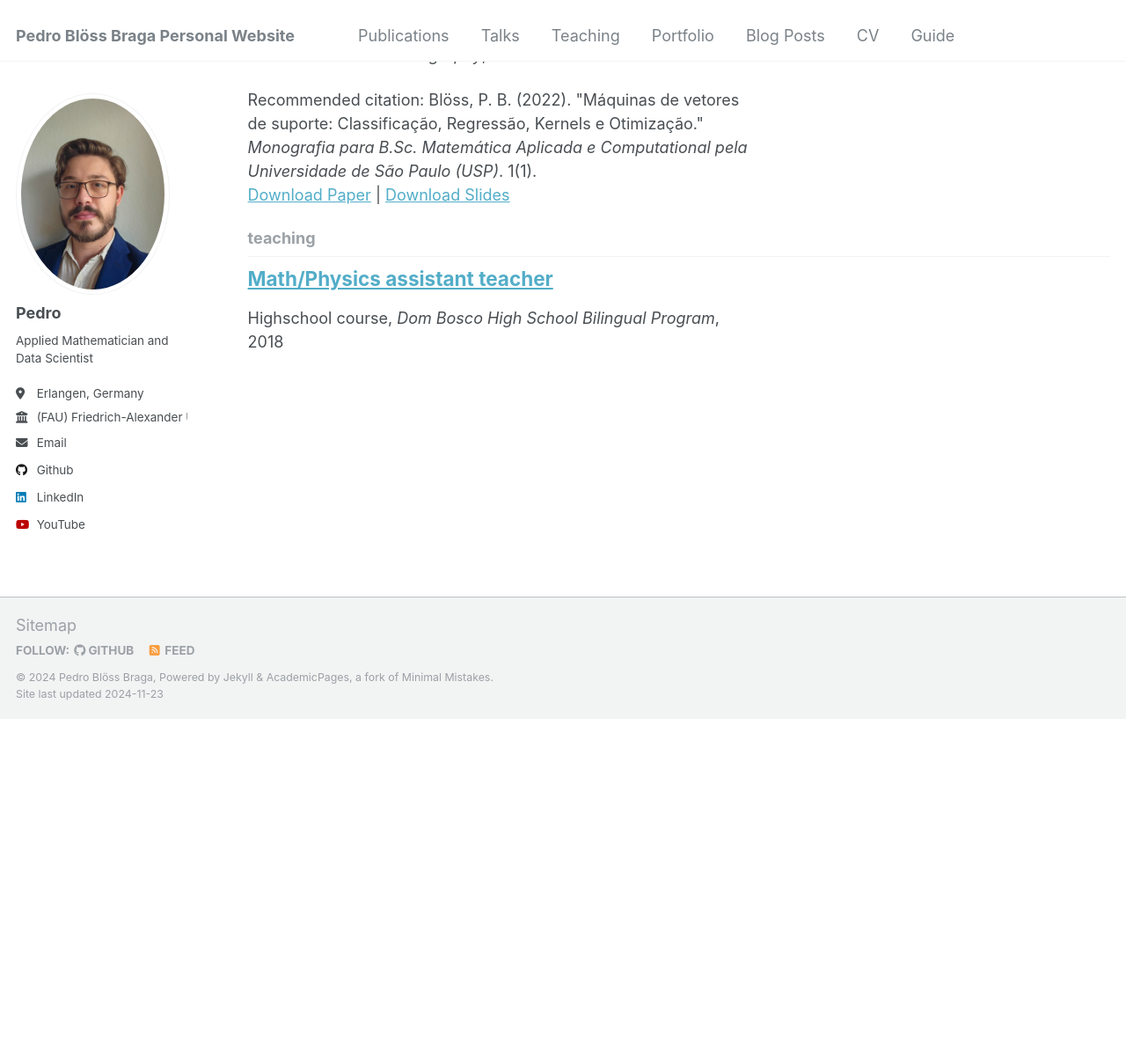
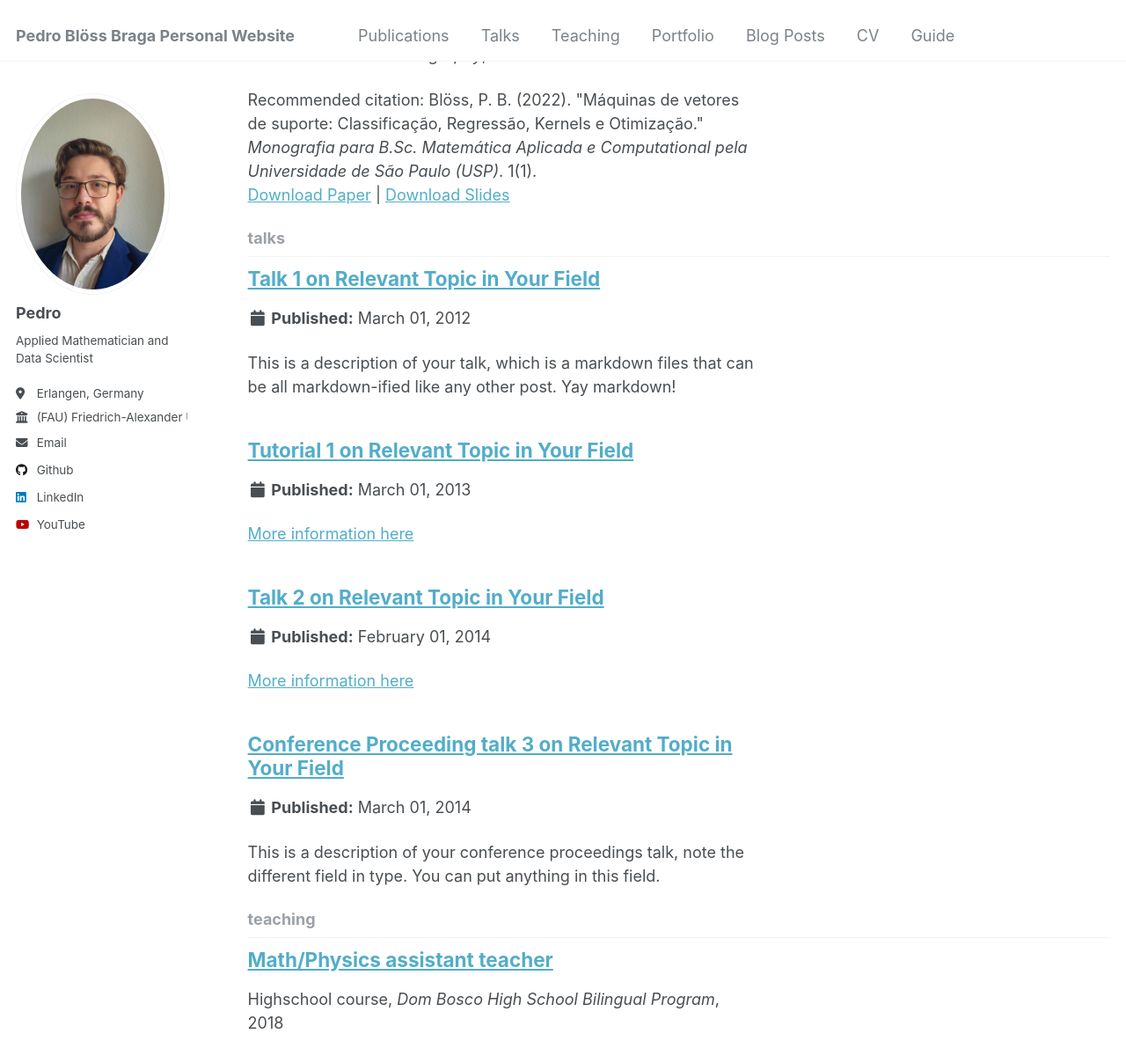
Before and after one commit to pedroblossbraga/pedroblossbraga.github.io, a Jekyll site: the page built from _pages/collection-archive.html, in a window 1280 px wide and 1400 px high, scrolled down 1183 px. Shown: the top 1208 px of the window at 88% size. Built offline with Jekyll 4.4.1, drawn with Linux system fonts in a browser that asks for light colours; before the commit the page ends 1999 px from its top, so only the background shows below that; part of the change alters nothing that is shown.

```diff
--- a/_config.yml
+++ b/_config.yml
@@ -222,7 +222,7 @@ collections:
     output: true
     permalink: /:collection/:path/
   talks:
-    output: false
+    output: true
     permalink: /:collection/:path/
 
 
@@ -252,9 +252,9 @@ defaults:
       type: teaching
     values:
       layout: single
-      author_profile: false
-      share: false
-      comments: false
+      author_profile: true
+      share: true
+      comments: true
   # _publications
   - scope:
       path: ""
@@ -293,7 +293,7 @@ sass:
 permalink: /:categories/:title/
 # paginate: 5 # amount of posts to show
 # paginate_path: /page:num/
-timezone: Etc/UTC # http://en.wikipedia.org/wiki/List_of_tz_database_time_zones
+timezone: DE/UTC # http://en.wikipedia.org/wiki/List_of_tz_database_time_zones
 
 
 # Plugins
```
